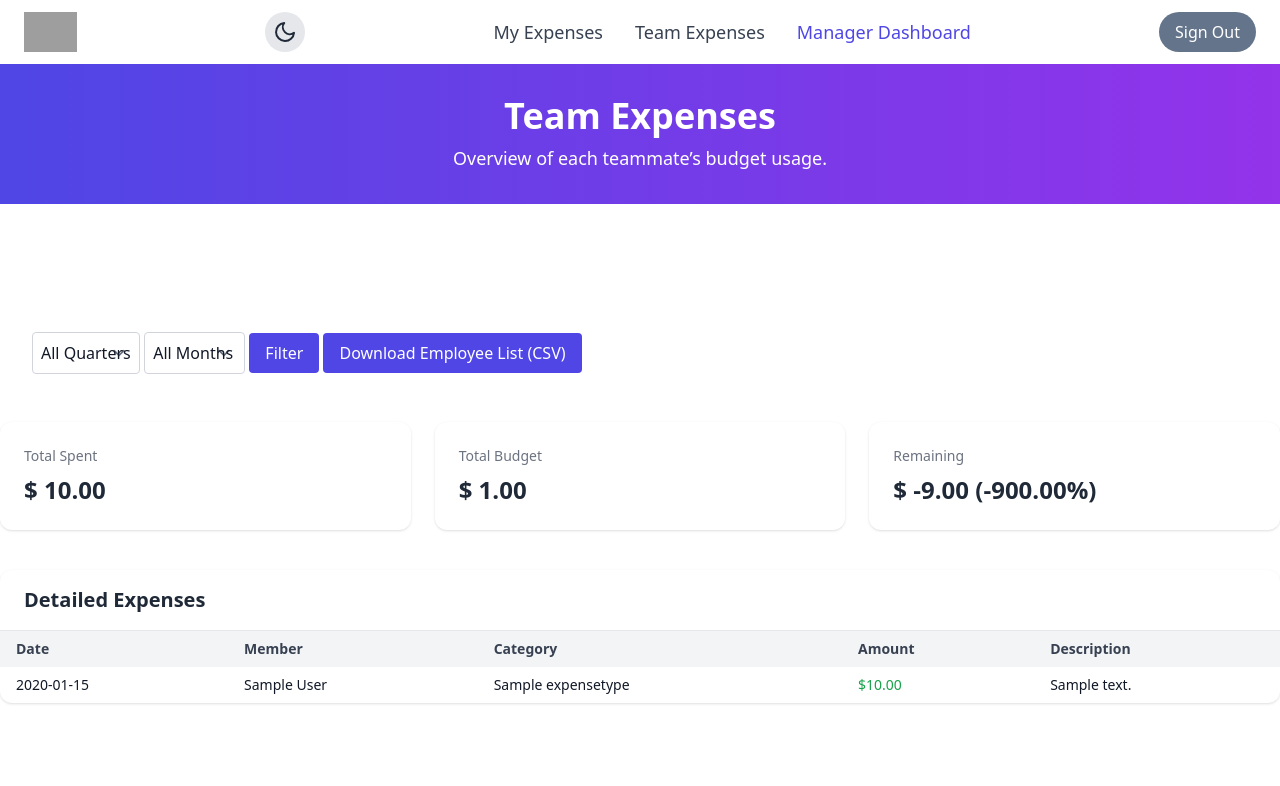
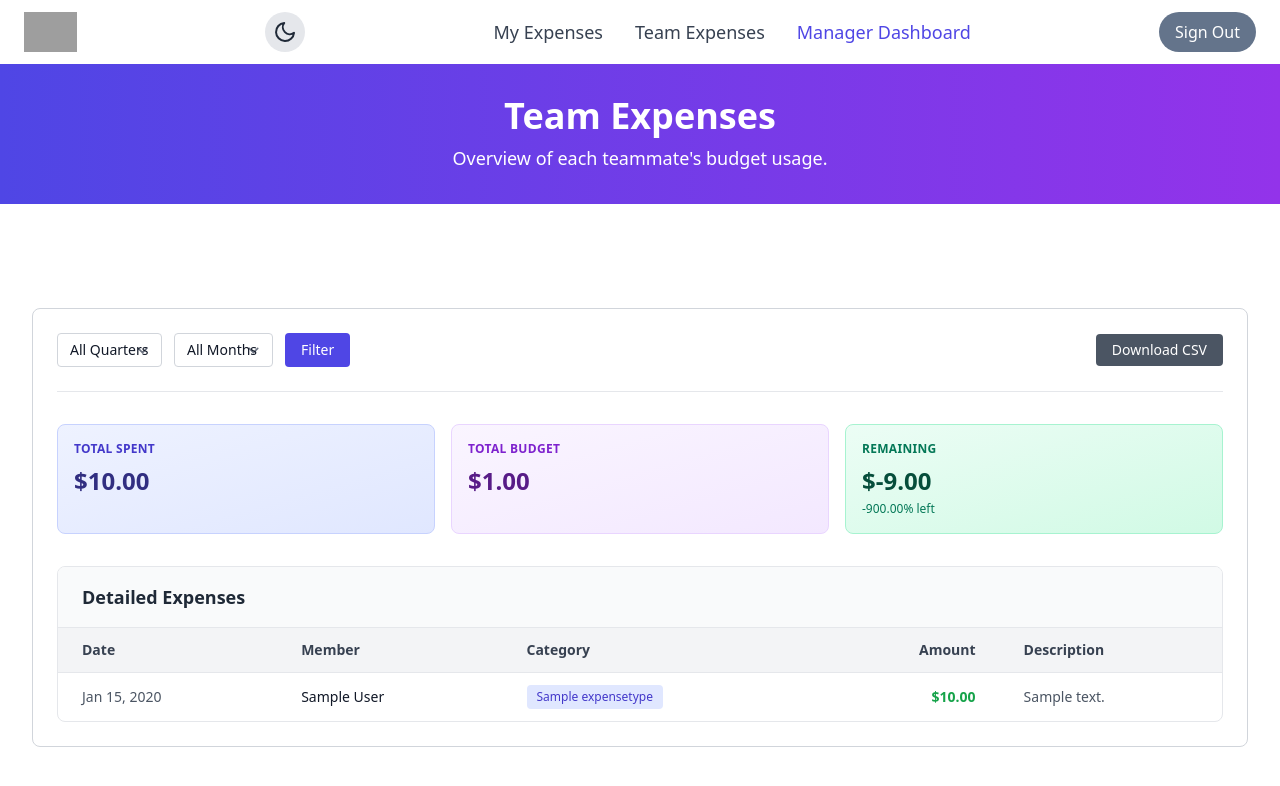
Before and after one commit to cooleymike/marketing, a Django app: page /team_expense/ in a window 1280 px wide. Shown: the top 786 px of the page. Run offline with Django 4.2, Linux system fonts and the light colour scheme; a user stored in the database is signed in; tables that the repository leaves empty hold one stand-in row (values such as "Sample post"); some libraries are stand-ins or nearby versions; grey boxes are pictures that could not be loaded.

Commit message:
Redesign team expenses page with refined layout and smaller controls

```diff
--- a/core/models.py
+++ b/core/models.py
@@ -105,7 +105,7 @@ class ExpenseType(models.Model):
 
 
 class Expense(models.Model):
-
+    ordering = ['-created_date']
     team = models.ForeignKey("Team", on_delete=models.PROTECT)# this won't
     # allow team to be deleted bc expenses exist (this won't happen as
     # existingt expenses are part of the team)
--- a/core/templates/team_expense.html
+++ b/core/templates/team_expense.html
@@ -2,27 +2,27 @@
 {% load humanize %}
 {% load static %}
 {% block title %}Team Expenses – My Marketing App{% endblock %}
+
 {% block hero %}
-<section class="bg-gradient-to-r from-indigo-600 to-purple-600
-                text-white text-center py-8">
-    <h1 class="text-3xl md:text-4xl font-bold">
-        Team Expenses
-    </h1>
-    <p class="mt-2 text-lg">
-        Overview of each teammate’s budget usage.
-    </p>
+<section class="bg-gradient-to-r from-indigo-600 to-purple-600 text-white text-center py-8">
+    <h1 class="text-3xl md:text-4xl font-bold">Team Expenses</h1>
+    <p class="mt-2 text-lg">Overview of each teammate's budget usage.</p>
 </section>
 {% endblock %}
 
 {% block content %}
-<form class="max-w-7xl mx-auto px-4 sm:px-6 lg:px-8 py-12">
+<div class="max-w-7xl mx-auto px-4 sm:px-6 lg:px-8 py-6">
+    {# Thin bezel container #}
+    <div class="border border-gray-300 dark:border-gray-600 rounded-lg p-6 bg-white dark:bg-gray-800">
 
-    {# ---------- Sticky filter bar ---------- #}
-    <form method="get" class="sticky top-4 z-10 bg-white dark:bg-gray-800
-                rounded-lg shadow-md p-4 flex flex-wrap gap-4 items-center mb-8">
+        {# Filter bar with smart spacing #}
+        <form method="get" class="flex flex-col sm:flex-row sm:items-center gap-3 mb-8 pb-6 border-b border-gray-200 dark:border-gray-700">
+            {# Left group: filters #}
+            <div class="flex flex-col sm:flex-row gap-3 flex-1">
                 <select name="quarter"
-                class="border border-gray-300 dark:border-gray-600 rounded p-2
-                       bg-white dark:bg-gray-800 text-gray-900 dark:text-gray-200">
+                        class="text-sm border border-gray-300 dark:border-gray-600 rounded px-3 py-1.5
+                               bg-white dark:bg-gray-700 text-gray-900 dark:text-gray-200
+                               hover:border-indigo-500 transition focus:outline-none focus:ring-2 focus:ring-indigo-500">
                     <option value="">All Quarters</option>
                     {% for q in quarters %}
                         <option value="{{ q }}" {% if q == selected_quarter %}selected{% endif %}>
@@ -32,8 +32,9 @@
                 </select>
 
                 <select name="month"
-                class="border border-gray-300 dark:border-gray-600 rounded p-2
-                       bg-white dark:bg-gray-800 text-gray-900 dark:text-gray-200">
+                        class="text-sm border border-gray-300 dark:border-gray-600 rounded px-3 py-1.5
+                               bg-white dark:bg-gray-700 text-gray-900 dark:text-gray-200
+                               hover:border-indigo-500 transition focus:outline-none focus:ring-2 focus:ring-indigo-500">
                     <option value="">All Months</option>
                     {% for num, name in months %}
                         <option value="{{ num }}" {% if num == selected_month %}selected{% endif %}>
@@ -43,81 +44,83 @@
                 </select>
 
                 <button type="submit"
-                class="bg-indigo-600 hover:bg-indigo-700 text-white
-                       px-4 py-2 rounded transition">
+                        class="text-sm bg-indigo-600 hover:bg-indigo-700 active:bg-indigo-800 text-white
+                               px-4 py-1.5 rounded transition duration-150 font-medium">
                     Filter
                 </button>
+            </div>
 
-        {# Optional CSV download link (wire a view later if you want) #}
+            {# Right group: CSV download #}
             <a href="{% url 'employees_csv' %}"
-      class="inline-block bg-indigo-600 hover:bg-indigo-700 text-white px-4 py-2 rounded">
-        Download Employee List (CSV)
+               class="text-sm bg-gray-600 hover:bg-gray-700 active:bg-gray-800 text-white px-4 py-1.5 rounded transition duration-150 font-medium text-center">
+                Download CSV
             </a>
         </form>
 
-    {# ---------- Summary stats (big numbers) ---------- #}
-    <div class="grid grid-cols-1 md:grid-cols-3 gap-6 mb-10">
-        <div class="p-6 bg-white dark:bg-gray-800 rounded-xl shadow">
-            <h3 class="text-sm font-medium text-gray-500 dark:text-gray-400">Total Spent</h3>
-            <p class="mt-2 text-2xl font-semibold text-gray-800 dark:text-gray-100">
-                $ {{ total_spent_all|floatformat:2|intcomma }}
+        {# Summary stats grid #}
+        <div class="grid grid-cols-1 md:grid-cols-3 gap-4 mb-8">
+            <div class="p-4 bg-gradient-to-br from-indigo-50 to-indigo-100 dark:from-indigo-900 dark:to-indigo-800 rounded-lg border border-indigo-200 dark:border-indigo-700">
+                <h3 class="text-xs font-semibold text-indigo-700 dark:text-indigo-300 uppercase tracking-wide">Total Spent</h3>
+                <p class="mt-2 text-2xl font-bold text-indigo-900 dark:text-indigo-100">
+                    ${{ total_spent_all|floatformat:2|intcomma }}
                 </p>
             </div>
-        <div class="p-6 bg-white dark:bg-gray-800 rounded-xl shadow">
-            <h3 class="text-sm font-medium text-gray-500 dark:text-gray-400">Total Budget</h3>
-            <p class="mt-2 text-2xl font-semibold text-gray-800 dark:text-gray-100">
-                $ {{ total_budget_all|floatformat:2|intcomma }}
+            <div class="p-4 bg-gradient-to-br from-purple-50 to-purple-100 dark:from-purple-900 dark:to-purple-800 rounded-lg border border-purple-200 dark:border-purple-700">
+                <h3 class="text-xs font-semibold text-purple-700 dark:text-purple-300 uppercase tracking-wide">Total Budget</h3>
+                <p class="mt-2 text-2xl font-bold text-purple-900 dark:text-purple-100">
+                    ${{ total_budget_all|floatformat:2|intcomma }}
                 </p>
             </div>
-        <div class="p-6 bg-white dark:bg-gray-800 rounded-xl shadow">
-            <h3 class="text-sm font-medium text-gray-500 dark:text-gray-400">Remaining</h3>
-            <p class="mt-2 text-2xl font-semibold text-gray-800 dark:text-gray-100">
-                $ {{ remaining_all|floatformat:2|intcomma }} ({{ remaining_pct }}%)
+            <div class="p-4 bg-gradient-to-br from-emerald-50 to-emerald-100 dark:from-emerald-900 dark:to-emerald-800 rounded-lg border border-emerald-200 dark:border-emerald-700">
+                <h3 class="text-xs font-semibold text-emerald-700 dark:text-emerald-300 uppercase tracking-wide">Remaining</h3>
+                <p class="mt-2 text-2xl font-bold text-emerald-900 dark:text-emerald-100">
+                    ${{ remaining_all|floatformat:2|intcomma }}
                 </p>
+                <p class="text-xs text-emerald-700 dark:text-emerald-300 mt-1">{{ remaining_pct }}% left</p>
             </div>
         </div>
-    {# ---------- Detailed expenses table ---------- #}
-    <div class="bg-white dark:bg-gray-800 shadow rounded-xl overflow-hidden">
-        <div class="flex items-center justify-between px-6 py-4 border-b border-gray-200 dark:border-gray-700">
-            <h2 class="text-xl font-bold text-gray-800 dark:text-gray-100">
-                Detailed Expenses
-            </h2>
+
+        {# Detailed expenses table #}
+        <div class="bg-white dark:bg-gray-800 rounded-lg border border-gray-200 dark:border-gray-700 overflow-hidden">
+            <div class="px-6 py-4 border-b border-gray-200 dark:border-gray-700 bg-gray-50 dark:bg-gray-700">
+                <h2 class="text-lg font-bold text-gray-800 dark:text-gray-100">Detailed Expenses</h2>
             </div>
 
             <div class="overflow-x-auto">
-            <table class="w-full table-auto text-sm text-left">
-                <thead class="bg-gray-100 dark:bg-gray-700 text-gray-700 dark:text-gray-200">
+                <table class="w-full text-sm text-left">
+                    <thead class="bg-gray-100 dark:bg-gray-700 text-gray-700 dark:text-gray-200 border-b border-gray-200 dark:border-gray-600">
                         <tr>
-                        <th class="px-4 py-2">Date</th>
-                        <th class="px-4 py-2">Member</th>
-                        <th class="px-4 py-2">Category</th>
-                        <th class="px-4 py-2">Amount</th>
-                        <th class="px-4 py-2">Description</th>
+                            <th class="px-6 py-3 font-semibold">Date</th>
+                            <th class="px-6 py-3 font-semibold">Member</th>
+                            <th class="px-6 py-3 font-semibold">Category</th>
+                            <th class="px-6 py-3 font-semibold text-right">Amount</th>
+                            <th class="px-6 py-3 font-semibold">Description</th>
                         </tr>
                     </thead>
                     <tbody class="divide-y divide-gray-200 dark:divide-gray-700">
                         {% for expense in expenses %}
-                        <tr class="hover:bg-gray-50 dark:hover:bg-gray-700 transition">
-                            <td class="px-4 py-2 whitespace-nowrap">
-                                {{ expense.created_date|date:"Y-m-d" }}
+                            <tr class="hover:bg-gray-50 dark:hover:bg-gray-700 transition duration-100">
+                                <td class="px-6 py-3 whitespace-nowrap text-gray-600 dark:text-gray-300">
+                                    {{ expense.created_date|date:"M d, Y" }}
                                 </td>
-                            <td class="px-4 py-2 whitespace-nowrap">
+                                <td class="px-6 py-3 whitespace-nowrap font-medium text-gray-900 dark:text-gray-100">
                                     {{ expense.employee.get_full_name|default:expense.employee.username }}
                                 </td>
-                            <td class="px-4 py-2 whitespace-nowrap">
+                                <td class="px-6 py-3 whitespace-nowrap text-gray-600 dark:text-gray-300">
+                                    <span class="inline-block px-2.5 py-1 text-xs font-medium bg-indigo-100 dark:bg-indigo-900 text-indigo-700 dark:text-indigo-300 rounded">
                                         {{ expense.type.name }}
+                                    </span>
                                 </td>
-                            <td class="px-4 py-2 whitespace-nowrap text-green-600 dark:text-green-400 font-medium">
+                                <td class="px-6 py-3 whitespace-nowrap text-right font-semibold text-green-600 dark:text-green-400">
                                     ${{ expense.initial_amount|floatformat:2 }}
                                 </td>
-                            <td class="px-4 py-2 whitespace-nowrap">
-                                {{ expense.description }}
+                                <td class="px-6 py-3 text-gray-600 dark:text-gray-300">
+                                    {{ expense.description|truncatewords:8 }}
                                 </td>
                             </tr>
                         {% empty %}
                             <tr>
-                            <td colspan="5"
-                                class="px-4 py-4 text-center text-gray-500 dark:text-gray-400">
+                                <td colspan="5" class="px-6 py-8 text-center text-gray-500 dark:text-gray-400">
                                     No expenses recorded for this period.
                                 </td>
                             </tr>
@@ -127,5 +130,6 @@
             </div>
         </div>
 
-</form>
+    </div>
+</div>
 {% endblock %}
--- a/core/views.py
+++ b/core/views.py
@@ -149,6 +149,7 @@ class ExpenseListView(LoginRequiredMixin, ListView):
         return expenses
 
     def get_context_data(self, **kwargs):
+        context_data = super().get_context_data(**kwargs)
         user = self.request.user
 
         # Get current allocated budget
@@ -156,10 +157,6 @@ class ExpenseListView(LoginRequiredMixin, ListView):
             is_active=True, employee=user
         ).first()
 
-        if not current_allocated_budget:
-            # Handle case where no active budget exists
-            context_data = super().get_context_data(**kwargs)
-            return context_data
 
         # Get expenses for this employee
         expenses = Expense.objects.filter(employee=user)
@@ -173,7 +170,6 @@ class ExpenseListView(LoginRequiredMixin, ListView):
         )
 
         # Build context
-        context_data = super().get_context_data(**kwargs)
         context_data.update({
             "emp_total": emp_total,
             "remaining_budget": remaining_budget,
@@ -230,6 +226,8 @@ def team_expense_view(request):
         expenses = expenses.filter(created_date__quarter=quarter)
     if month:
         expenses = expenses.filter(created_date__month=month)
+
+    expenses = expenses.order_by('-created_date')
 
     # Calculate totals
     total_spent_all = expenses.aggregate(total=Sum("initial_amount"))["total"] or Decimal('0.00')
```
Lines whose indentation alone changed are shown as unchanged.
